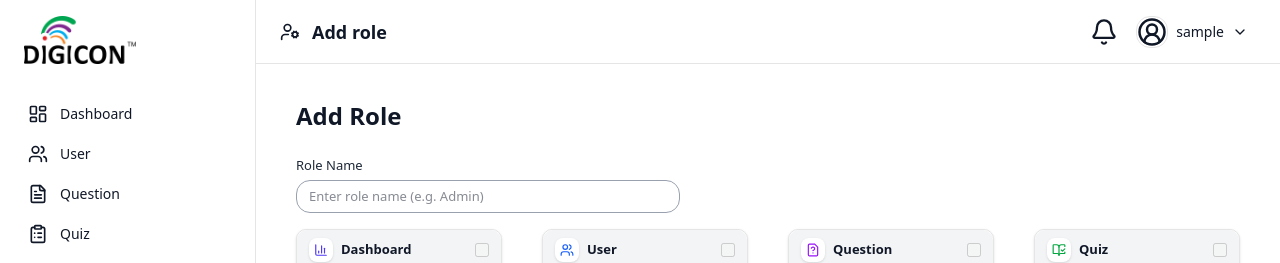
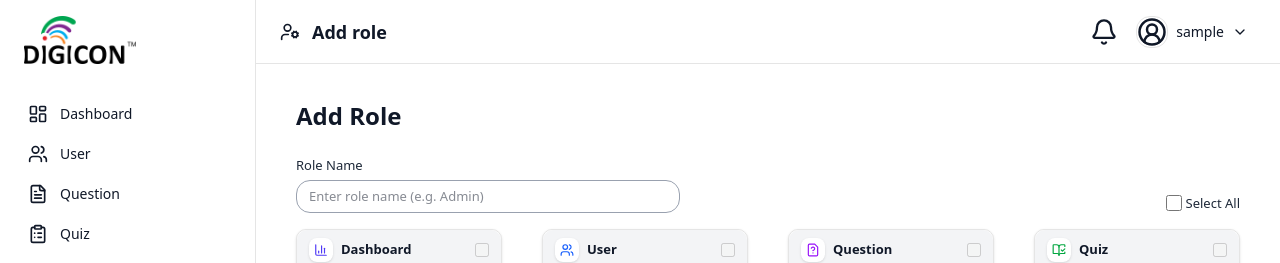
Before and after one commit to imranhasan22/Quiz-portal, a React (Vite) app: page /role/addrole in a window 1280 px wide. Shown: the top 263 px of the page. Built offline with nearby package versions, Linux system fonts and the light colour scheme; sample sign-in values are in the browser's storage.

Commit message:
first commit

```diff
--- a/src/components/SettingsPage.tsx
+++ b/src/components/SettingsPage.tsx
@@ -14,6 +14,7 @@ import {
 } from "lucide-react";
 import { useNavigate } from "react-router-dom";
 
+// Types and permissions setup
 type PermissionMap = Record<string, boolean>;
 type RolePermissions = Record<string, PermissionMap>;
 type Group = {
@@ -102,7 +103,7 @@ const SettingsPage: React.FC = () => {
   const [rolePerms, setRolePerms] = useState<RolePermissions>(emptyRolePerms);
   const [showSuccess, setShowSuccess] = useState(false);
   const [showFailure, setShowFailure] = useState(false);
-
+  const [saving, setSaving] = useState(false);
   const navigate = useNavigate();
 
   const current: PermissionMap | null = useMemo(() => {
@@ -110,6 +111,7 @@ const SettingsPage: React.FC = () => {
     return rolePerms[selectedRole];
   }, [rolePerms, selectedRole]);
 
+  // Toggle single checkbox
   const toggle = (fullKey: string) => {
     if (!selectedRole) return;
     setRolePerms((prev) => ({
@@ -118,6 +120,7 @@ const SettingsPage: React.FC = () => {
     }));
   };
 
+  // Toggle all checkboxes of a group
   const setGroupAll = (groupKey: string, value: boolean) => {
     if (!selectedRole) return;
     setRolePerms((prev) => {
@@ -129,6 +132,7 @@ const SettingsPage: React.FC = () => {
     });
   };
 
+  // Header checkbox (indeterminate for partial selection)
   const useHeaderCheckbox = (groupKey: string) => {
     const all = GROUPS.find((g) => g.key === groupKey)!.items.map((it) => `${groupKey}.${it.key}`);
     const checkedCount = all.filter((k) => current?.[k]).length;
@@ -148,9 +152,6 @@ const SettingsPage: React.FC = () => {
 
   const canSave = !!selectedRole;
 
-  const resetRolePerms = (pm: PermissionMap): PermissionMap =>
-    Object.fromEntries(Object.keys(pm).map((k) => [k, false])) as PermissionMap;
-
   const handleSave = async () => {
     if (!canSave) return;
     try {
@@ -161,14 +162,12 @@ const SettingsPage: React.FC = () => {
         console.log("Selected Role:", selectedRole);
         console.log("Permissions:", payload);
 
-        // ✅ Reset permissions
+        // Reset role name & all permissions
+        setSelectedRole("");
         setRolePerms((prev) => ({
           ...prev,
-          [selectedRole]: resetRolePerms(prev[selectedRole]),
+          [selectedRole]: Object.fromEntries(Object.keys(prev[selectedRole]).map((k) => [k, false])),
         }));
-
-        // ✅ Reset role name input
-        setSelectedRole("");
 
         setShowSuccess(true);
       } else {
@@ -186,8 +185,10 @@ const SettingsPage: React.FC = () => {
         <main className="mx-auto w-full max-w-[1300px] px-4 py-5 md:px-6">
           <h2 className="text-2xl font-semibold mb-6">Add Role</h2>
 
-          {/* Role name input */}
-          <div className="mb-4">
+          {/* Role Name + Select All */}
+          <div className="mb-4 flex items-end gap-3">
+            {/* Role Name Input */}
+            <div className="flex-1">
               <label className="mb-1 block text-[13px] font-medium text-gray-800">
                 Role Name
               </label>
@@ -198,7 +199,7 @@ const SettingsPage: React.FC = () => {
                   const newRole = e.target.value.trim();
                   setSelectedRole(newRole);
 
-                //  Always reset permissions for new typed role
+                  // Always create/reset permission for new role
                   setRolePerms((prev) => {
                     if (!newRole) return prev;
                     const newPerms: PermissionMap = {};
@@ -215,7 +216,33 @@ const SettingsPage: React.FC = () => {
               />
             </div>
 
-          {/* Permission groups */}
+            {/* Select All Checkbox */}
+            <div className="flex flex-col items-center justify-end">
+              <label className="flex items-center gap-1 text-[13px] font-medium text-gray-800">
+                <input
+                  type="checkbox"
+                  className="h-4 w-4"
+                  checked={
+                    selectedRole
+                      ? Object.values(rolePerms[selectedRole]).every(Boolean)
+                      : false
+                  }
+                  onChange={(e) => {
+                    if (!selectedRole) return;
+                    const value = e.target.checked;
+                    setRolePerms((prev) => {
+                      const next = { ...prev[selectedRole] };
+                      Object.keys(next).forEach((k) => (next[k] = value));
+                      return { ...prev, [selectedRole]: next };
+                    });
+                  }}
+                />
+                Select All
+              </label>
+            </div>
+          </div>
+
+          {/* Permission Groups */}
           <div className="grid grid-cols-1 gap-10 lg:grid-cols-4">
             {GROUPS.map((g) => {
               const hdr = useHeaderCheckbox(g.key);
@@ -264,6 +291,7 @@ const SettingsPage: React.FC = () => {
             })}
           </div>
 
+          {/* Save / Cancel Buttons */}
           <div className="mt-5 flex justify-between">
             <button
               onClick={() => navigate(-1)}
@@ -281,7 +309,7 @@ const SettingsPage: React.FC = () => {
                   : "bg-[#5670F7] text-[#FDFFFF] hover:bg-blue-600"
               }`}
             >
-              Save
+              {saving && <Loader2 className="animate-spin h-4 w-4" />} Save
             </button>
           </div>
         </main>
```
Lines whose indentation alone changed are shown as unchanged.
